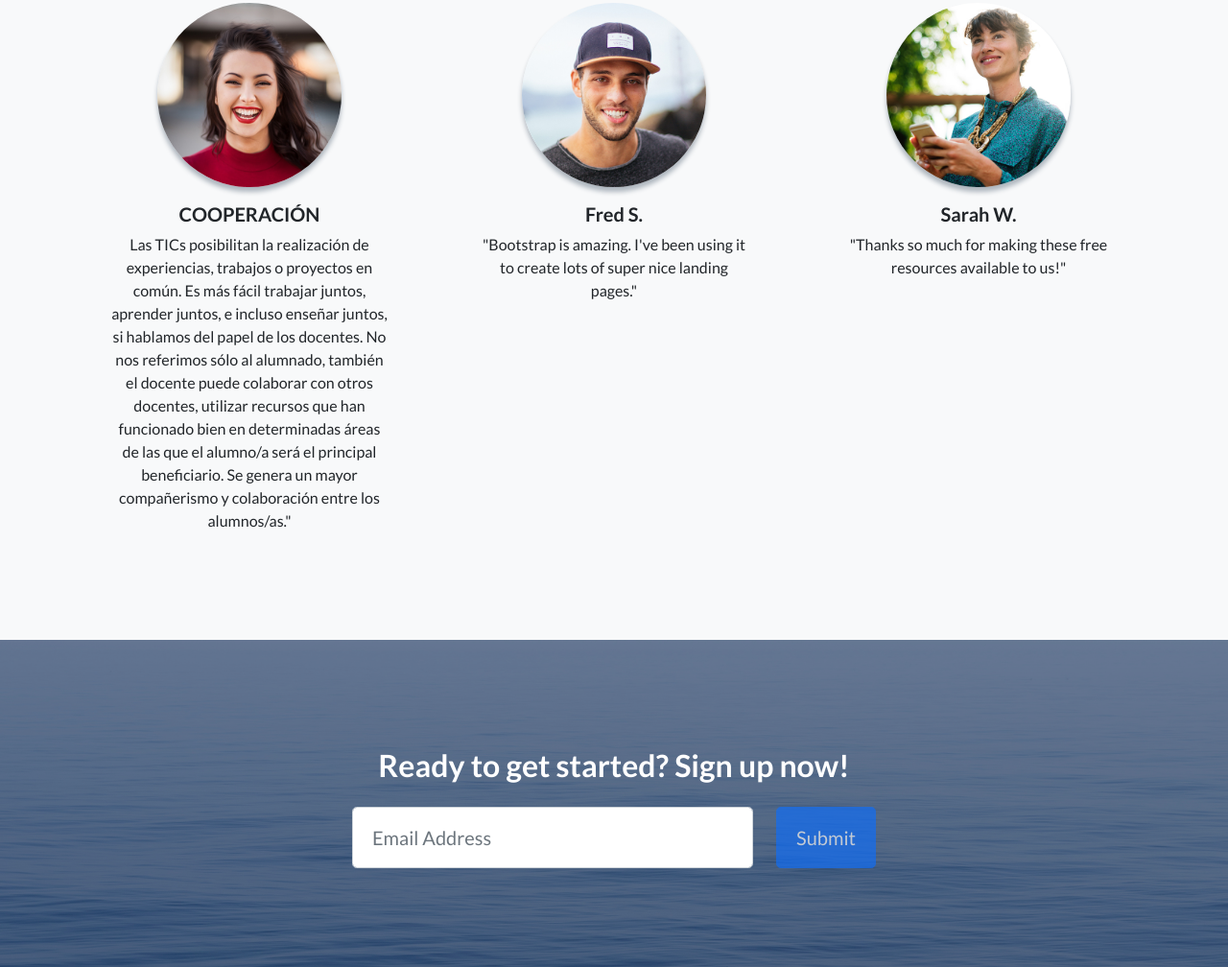
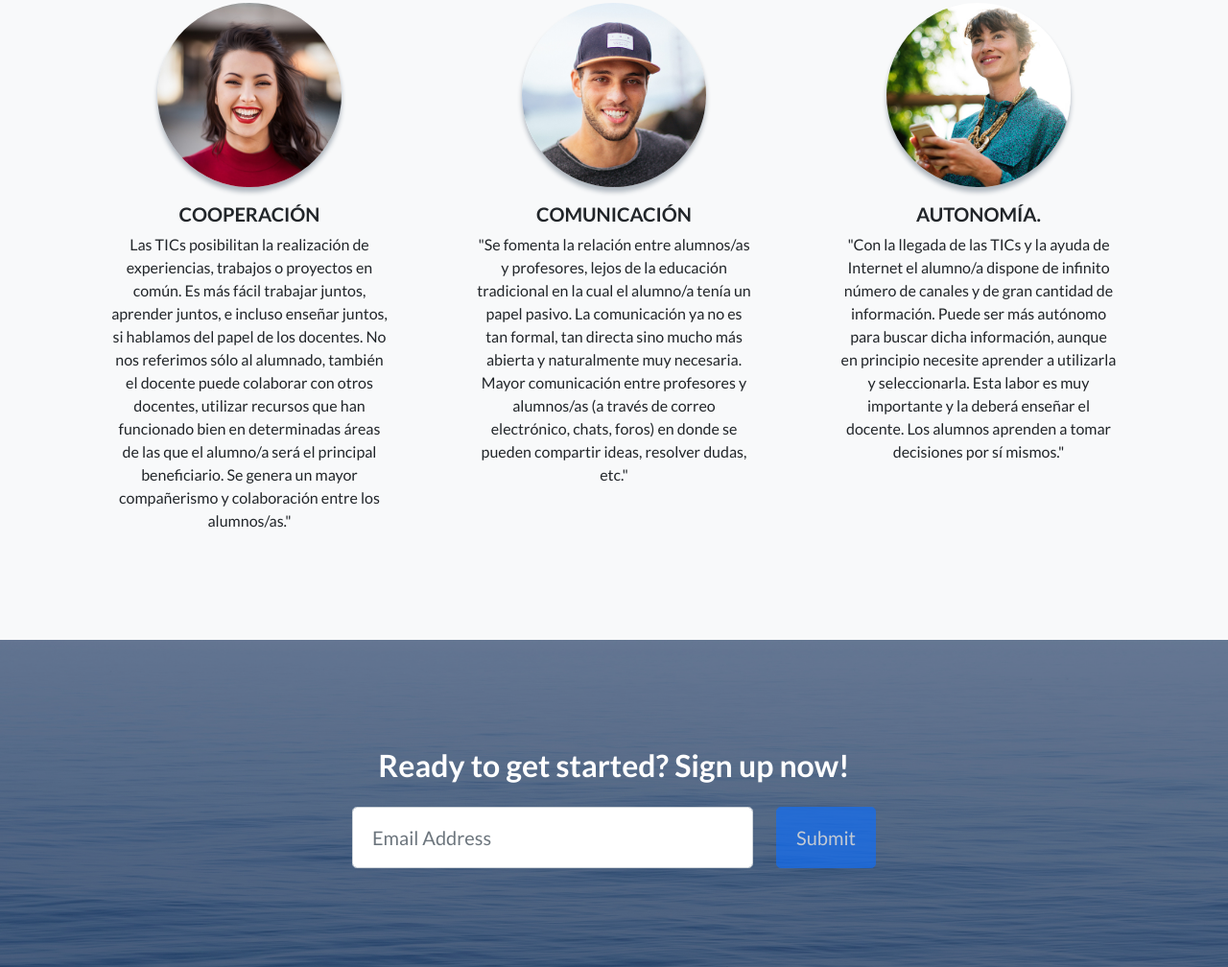
Before and after one commit to aprendoTics/Did-ctica, a plain HTML site: page index.html in a window 1280 px wide. Shown: the part 3430-4438 px from the top of the page at 96% size. Drawn offline with nearby package versions, Linux system fonts and the light colour scheme.

Commit message:
Update index.html

```diff
--- a/index.html
+++ b/index.html
@@ -142,15 +142,16 @@ del alumnado indiferentemente de la materia. Los recursos de animaciones, vídeo
                     <div class="col-lg-4">
                         <div class="testimonial-item mx-auto mb-5 mb-lg-0">
                             <img class="img-fluid rounded-circle mb-3" src="assets/img/testimonials-2.jpg" alt="..." />
-                            <h5>Fred S.</h5>
-                            <p class="font-weight-light mb-0">"Bootstrap is amazing. I've been using it to create lots of super nice landing pages."</p>
+                            <h5>COMUNICACIÓN</h5>
+                            <p class="font-weight-light mb-0">"Se fomenta la relación entre alumnos/as y profesores, lejos de la educación tradicional en la cual el alumno/a tenía un papel pasivo. La comunicación ya no es tan formal, tan directa sino mucho más abierta y naturalmente muy necesaria. Mayor comunicación entre profesores y alumnos/as (a través de correo electrónico, chats, foros) en donde se pueden
+compartir ideas, resolver dudas, etc."</p>
                         </div>
                     </div>
                     <div class="col-lg-4">
                         <div class="testimonial-item mx-auto mb-5 mb-lg-0">
                             <img class="img-fluid rounded-circle mb-3" src="assets/img/testimonials-3.jpg" alt="..." />
-                            <h5>Sarah W.</h5>
-                            <p class="font-weight-light mb-0">"Thanks so much for making these free resources available to us!"</p>
+                            <h5>AUTONOMÍA.</h5>
+                            <p class="font-weight-light mb-0">"Con la llegada de las TICs y la ayuda de Internet el alumno/a dispone de infinito número de canales y de gran cantidad de información. Puede ser más autónomo para buscar dicha información, aunque en principio necesite aprender a utilizarla y seleccionarla. Esta labor es muy importante y la deberá enseñar el docente. Los alumnos aprenden a tomar decisiones por sí mismos."</p>
                         </div>
                     </div>
                 </div>
```
